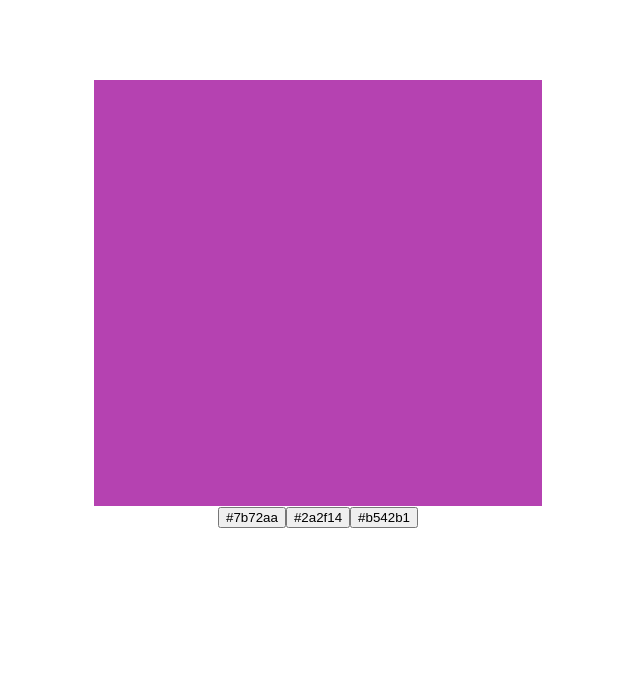
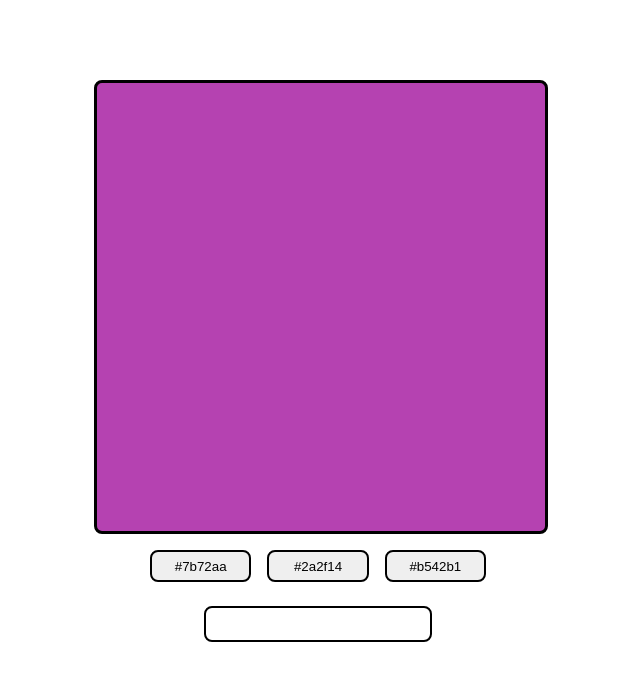
Before and after one commit to jamercer/challenge-hex-quiz, a React (Create React App) app: page / in a window 1280 px wide. Shown: the top 680 px of the page, without its empty margins (322-962 px from the left). Built offline with nearby package versions, Linux system fonts and the light colour scheme.

Commit message:
css looks better

```diff
--- a/src/App.css
+++ b/src/App.css
@@ -1,7 +1,11 @@
+:root {
+  --global-border-radius: 0.5rem;
+}
+
 .App {
   text-align: center;
   width: 28rem;
-  height: 28rem;
+  height: auto;
   margin: 5rem auto;
   display: flex;
   flex-direction: column;
@@ -10,17 +14,41 @@
 .colorDisplay {
   margin: auto;
   width: 100%;
-  background-color: red;
+  height: 28rem;
   flex-grow: 1;
+  border: 3px black solid;
+  border-radius: var(--global-border-radius);
 }
 
-.colorChoices {
+.colorButtons {
   display: flex;
+  padding: 0.5rem 3rem;
 }
 
-.colorChoices button {
-  flex-grow: 1;
-  margin: 1rem;
+.colorButtons button {
+  width: 100%;
+  height: 2rem;
+  margin: 0.5rem;
+  border: 2px black solid;
+  border-radius: var(--global-border-radius);
+  line-height: normal;
+}
+
+.message {
+  display: flex;
+  flex-direction: column;
+  align-items: center;
+}
+
+.message div {
+  width: 50%;
+  height: 2rem;
+  margin: 0.5rem;
+  border: 2px black solid;
+  border-radius: var(--global-border-radius);
+  display: flex;
+  justify-content: center;
+  align-items: center;
 }
 
 .App-logo {
```
